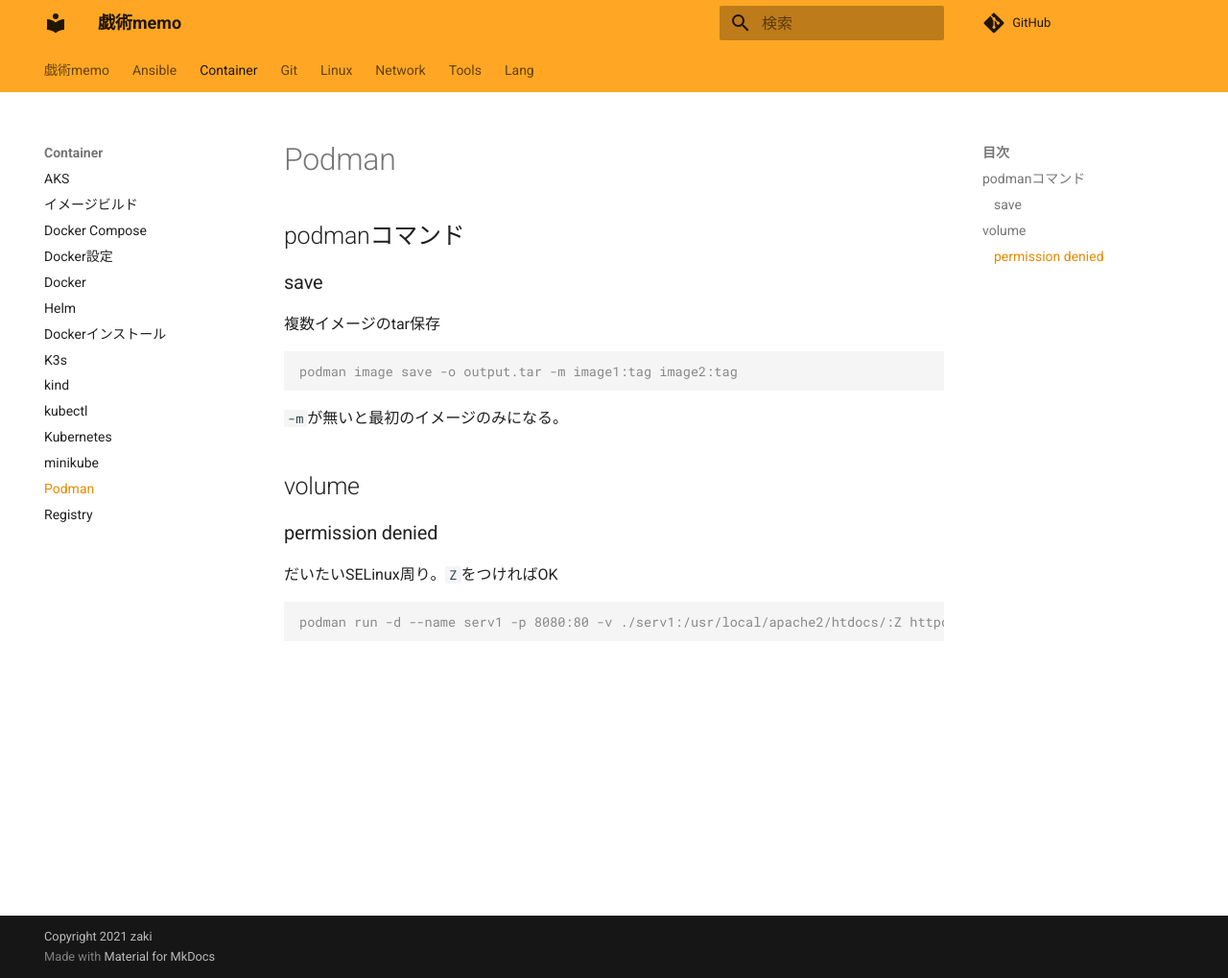
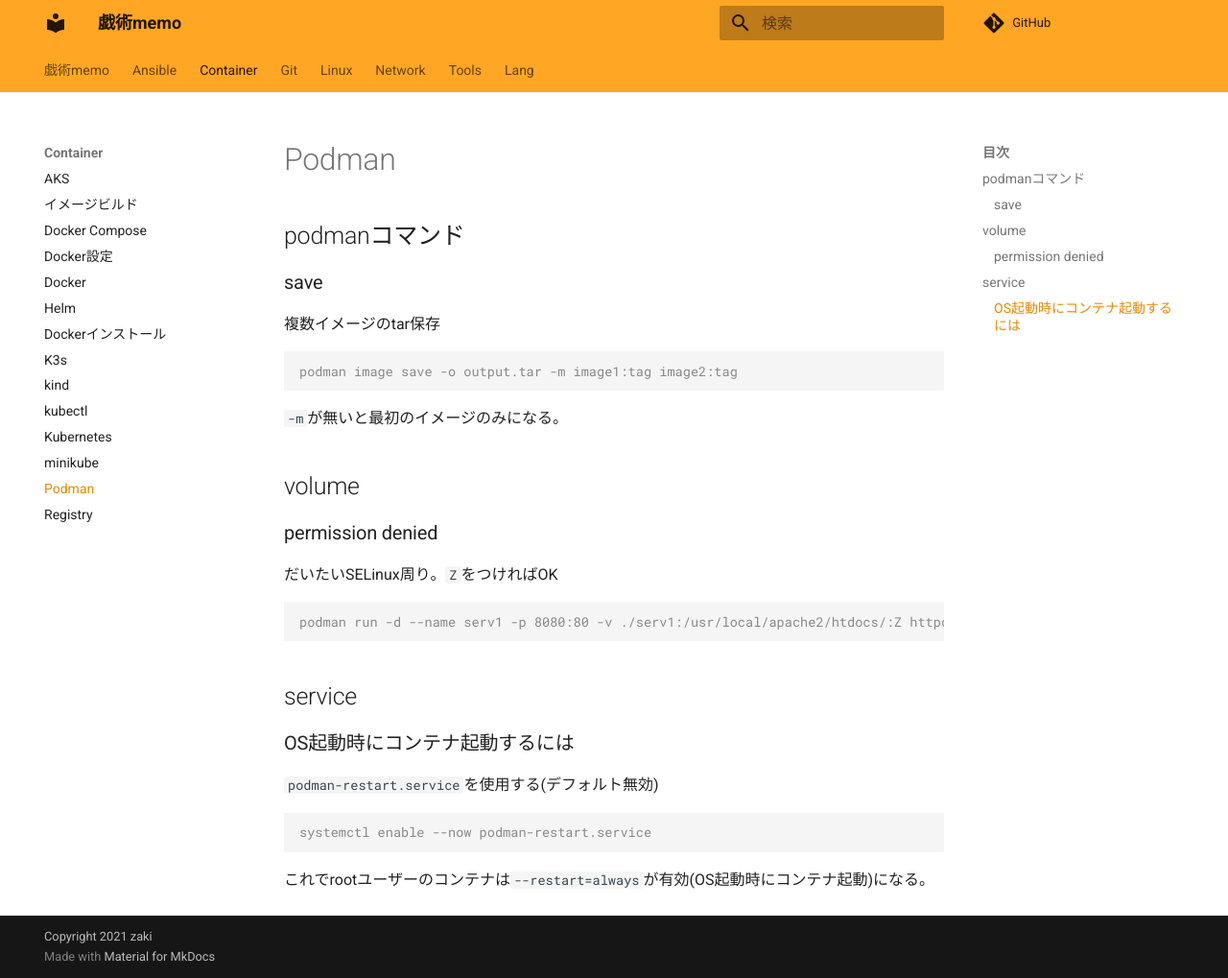
Before and after one commit to zaki-lknr/docs, an MkDocs documentation site: the page built from docs/Container/podman.md, in a window 1280 px wide and 1019 px high. Shown: the whole window at 96% size. Built offline with MkDocs 1.6.1 and Material for MkDocs 9.7.7, drawn with Linux system fonts in a browser that asks for light colours; comment, search, counter and statistics services are not loaded.

Commit message:
add: container/podman podman-restart

````diff
--- a/docs/Container/podman.md
+++ b/docs/Container/podman.md
@@ -21,3 +21,15 @@ podman image save -o output.tar -m image1:tag image2:tag
 ```console
 podman run -d --name serv1 -p 8080:80 -v ./serv1:/usr/local/apache2/htdocs/:Z httpd:2.4
 ```
+
+## service
+
+### OS起動時にコンテナ起動するには
+
+`podman-restart.service`を使用する(デフォルト無効)
+
+```console
+systemctl enable --now podman-restart.service
+```
+
+これでrootユーザーのコンテナは`--restart=always`が有効(OS起動時にコンテナ起動)になる。
````
